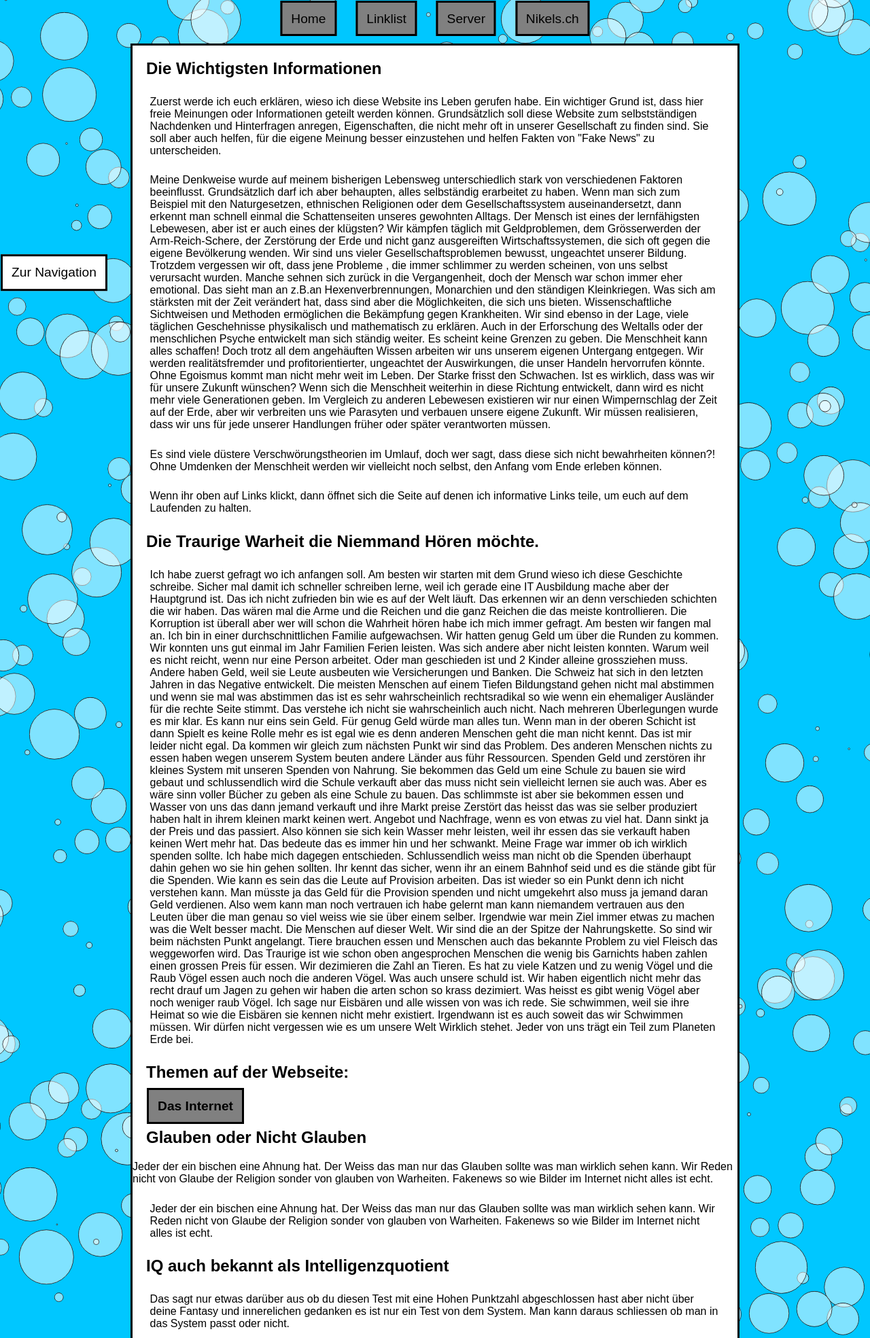
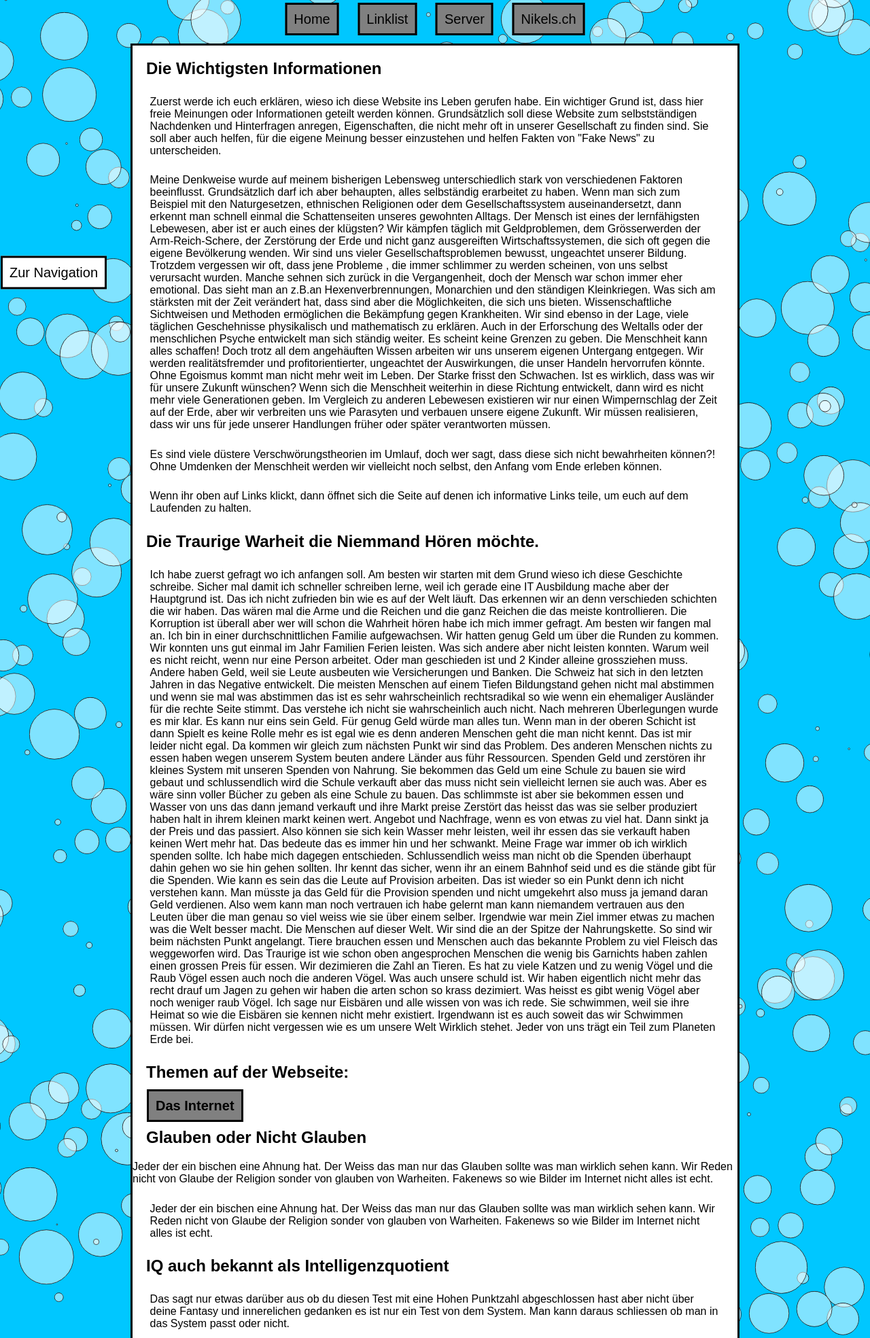
Before and after one commit to MasterNIci/nikels.ch, a PHP site: page /index.html in a window 1280 px wide. Shown: the top 1969 px of the page at 68% size. Run offline with PHP 8.4, Linux system fonts and the light colour scheme.

Commit message:
Update main.css

```diff
--- a/main.css
+++ b/main.css
@@ -62,12 +62,12 @@ section{
 }
 
 a {
-  font-size: 1.5vw;
+  font-size: 20px;
   text-decoration: none;
   background-color: grey;
   color: black;
-  margin: 0.1vw;
-  padding: 1vw;
+  margin: 1px;
+  padding: 10px;
   border-color: black;
   border: 1%;
   border-style: solid;
```
